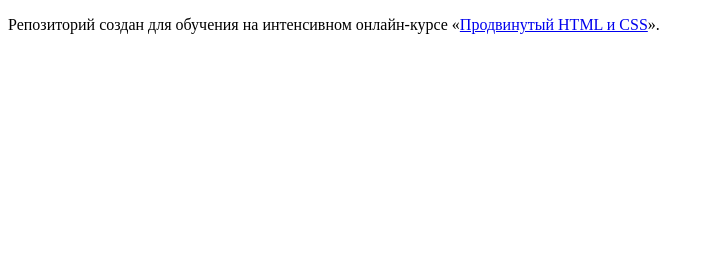
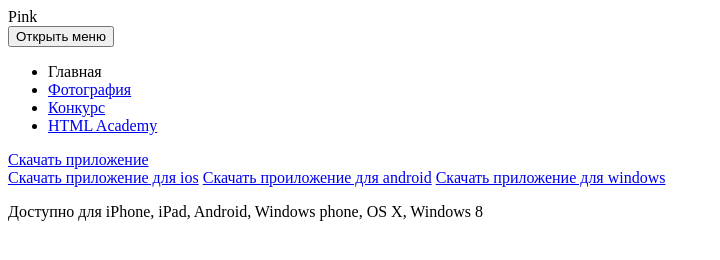
Before and after one commit to SerjSidelnikov/293513-pink, a website: page index.html in a window 1280 px wide. Shown: the whole page, without its empty margins (0-720 px from the left). Drawn offline with Linux system fonts and the light colour scheme.

Commit message:
Сделал разметку шапки

```diff
--- a/index.html
+++ b/index.html
@@ -4,9 +4,40 @@
     <meta charset="utf-8">
     <title>HTML Academy: Пинк</title>
   </head>
+
   <body>
+    <header class="main-header">
+      <div class="main-header__logo">Pink</div>
 
-    <p>Репозиторий создан для обучения на интенсивном онлайн‑курсе «<a href="https://htmlacademy.ru/intensive/adaptive">Продвинутый HTML и CSS</a>».</p>
+      <nav class="main-nav">
+        <button class="main-nav__toggle" type="button">Открыть меню</button>
+        <ul class="main-nav__list">
+          <li class="main-nav__item"><a>Главная</a></li>
+          <li class="main-nav__item"><a href="#">Фотография</a></li>
+          <li class="main-nav__item"><a href="#">Конкурс</a></li>
+          <li class="main-nav__item"><a href="#">HTML Academy</a></li>
+        </ul>
+      </nav>
 
+      <div class="download-app">
+        <a href="#" class="download-app__btn">Скачать приложение</a>
+
+        <div class="download-app__list">
+          <a href="#" class="download-app__item-ios">Скачать приложение для ios</a>
+          <a href="#" class="download-app__item-android">Скачать проиложение для android</a>
+          <a href="#" class="download-app__item-windows">Скачать приложение для windows</a>
+        </div>
+
+        <p class="download-app__info">Доступно для iPhone, iPad, Android, Windows phone, OS X, Windows 8</p>
+      </div>
+    </header>
+
+    <main>
+
+    </main>
+
+    <footer class="main-footer">
+
+    </footer>
   </body>
 </html>
```
Also changed, not shown: form.html (added, +13 -0 lines), photo.html (added, +13 -0 lines).
